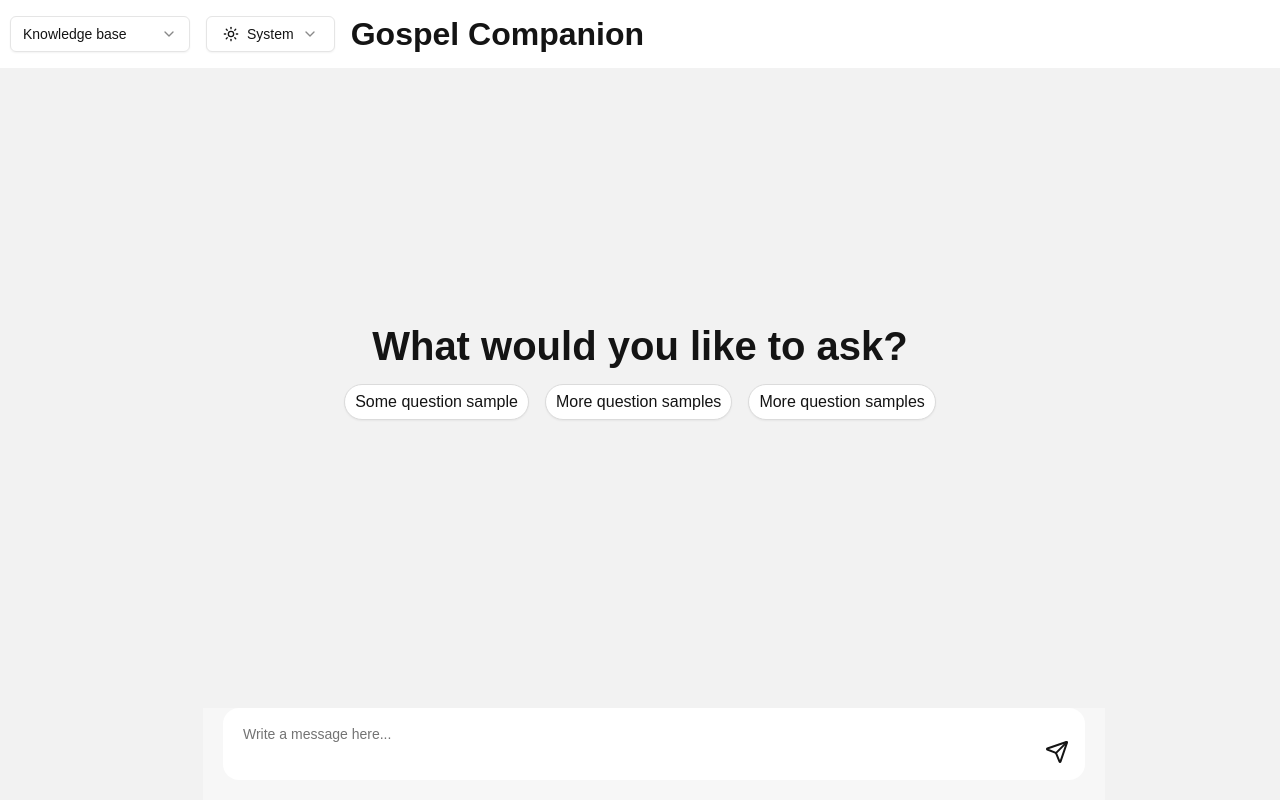
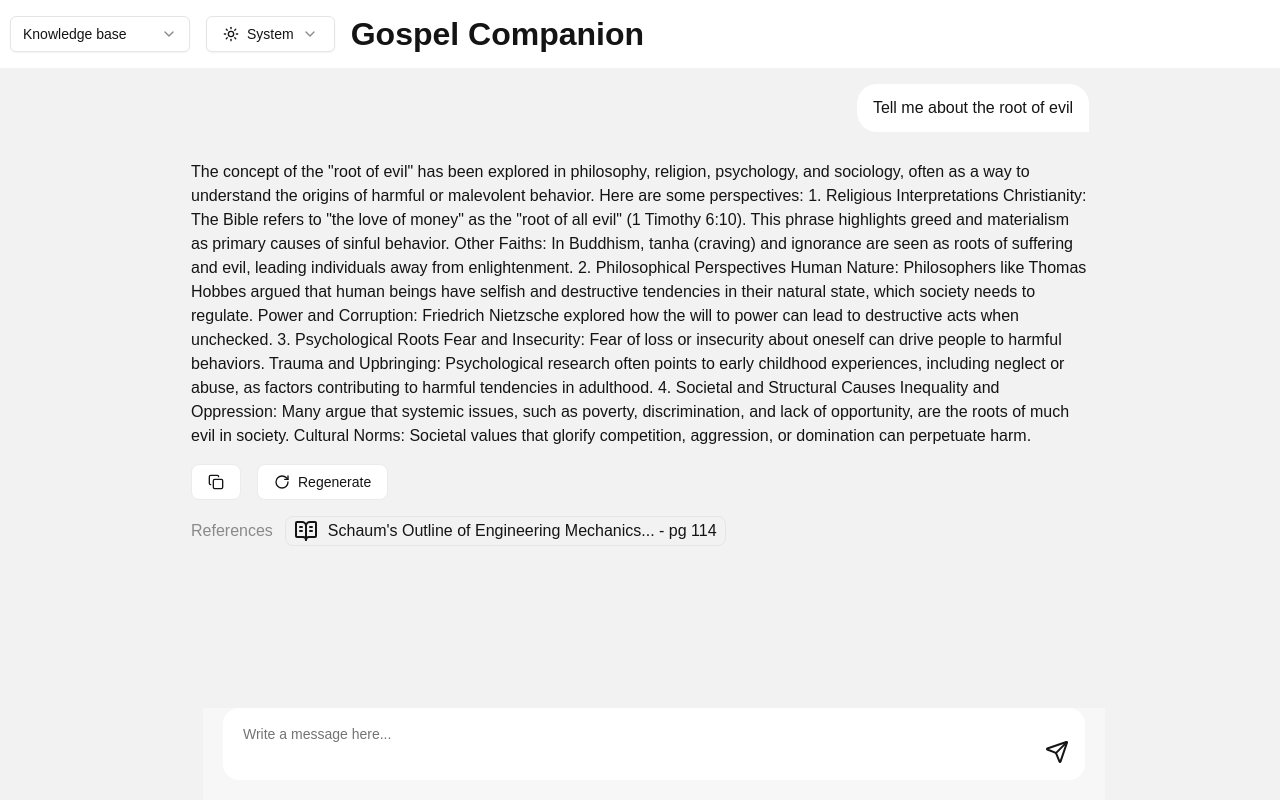
Before and after one commit to ayobami11/gospel-companion-frontend, a Next.js app: page / in a window 1280 px wide. Built offline with nearby package versions, Linux system fonts and the light colour scheme.

Commit message:
Fixed deployment errors on Vercel.

```diff
--- a/src/app/(home)/knowledge-base.tsx
+++ b/src/app/(home)/knowledge-base.tsx
@@ -14,8 +14,7 @@ import {
     FormMessage,
 } from "@/components/ui/form";
 
-import { type FormType } from "@/app/page";
-
+import { FormType } from "@/app/(home)/message-form";
 
 export const KnowledgeBase = ({ form }: FormType) => {
 
--- a/src/app/(home)/message-form.tsx
+++ b/src/app/(home)/message-form.tsx
@@ -1,6 +1,7 @@
 "use client"
 
 import { z } from "zod";
+import { type UseFormReturn } from "react-hook-form";
 
 import {
     Form,
@@ -12,9 +13,25 @@ import {
 
 import { AutosizeTextarea } from "@/components/ui/autosize-textarea";
 
-import { messageFormSchema, type FormType } from "@/app/page";
+import { Send } from "lucide-react";
 
-import { Send } from "lucide-react";
+export const messageFormSchema = z.object({
+  knowledgeBase: z.enum(["elementary", "junior", "senior"], {
+    message: "Please select a valid knowledge base.",
+  }),
+  message: z.string().min(1, {
+    message: "Message is required.",
+  }).max(1000, {
+    message: "Message cannot exceed 1000 characters."
+  }).trim()
+}).required();
+
+export type FormType = {
+    form: UseFormReturn<{
+        knowledgeBase: "elementary" | "junior" | "senior",
+        message: string
+    }, unknown, undefined>
+}
 
 
 export const MessageForm = ({ form }: FormType) => {
--- a/src/app/page.tsx
+++ b/src/app/page.tsx
@@ -7,33 +7,14 @@ import { Header } from "@/app/(home)/header";
 import { NewChat } from "@/app/(home)/new-chat";
 
 import { zodResolver } from "@hookform/resolvers/zod";
-import { useForm, UseFormReturn } from "react-hook-form";
+import { useForm } from "react-hook-form";
 import { z } from "zod";
+
+import { messageFormSchema } from "@/app/(home)/message-form";
 
 
 
-export const messageFormSchema = z.object({
-  knowledgeBase: z.enum(["elementary", "junior", "senior"], {
-    message: "Please select a valid knowledge base.",
-  }),
-  message: z.string().min(1, {
-    message: "Message is required.",
-  }).max(1000, {
-    message: "Message cannot exceed 1000 characters."
-  }).trim()
-}).required();
-
-export type FormType = {
-  form: UseFormReturn<{
-    knowledgeBase: "elementary" | "junior" | "senior",
-    message: string
-  }, unknown, undefined>
-}
-
-
 export default function Home() {
-
-  const history = false;
 
   const form = useForm<z.infer<typeof messageFormSchema>>({
     resolver: zodResolver(messageFormSchema),
@@ -41,7 +22,6 @@ export default function Home() {
       message: "",
     },
   });
-
 
 
   return (
@@ -52,7 +32,7 @@ export default function Home() {
       <main className="flex-1 bg-off-white">
         <div className="max-w-[930px] mx-auto flex flex-col min-h-[calc(100vh-68px)]">
           <div className="flex-1">
-            {history ? <ChatWindow /> : <NewChat />}
+            {true ? <ChatWindow /> : <NewChat />}
           </div>
 
           <MessageForm form={form} />
```
